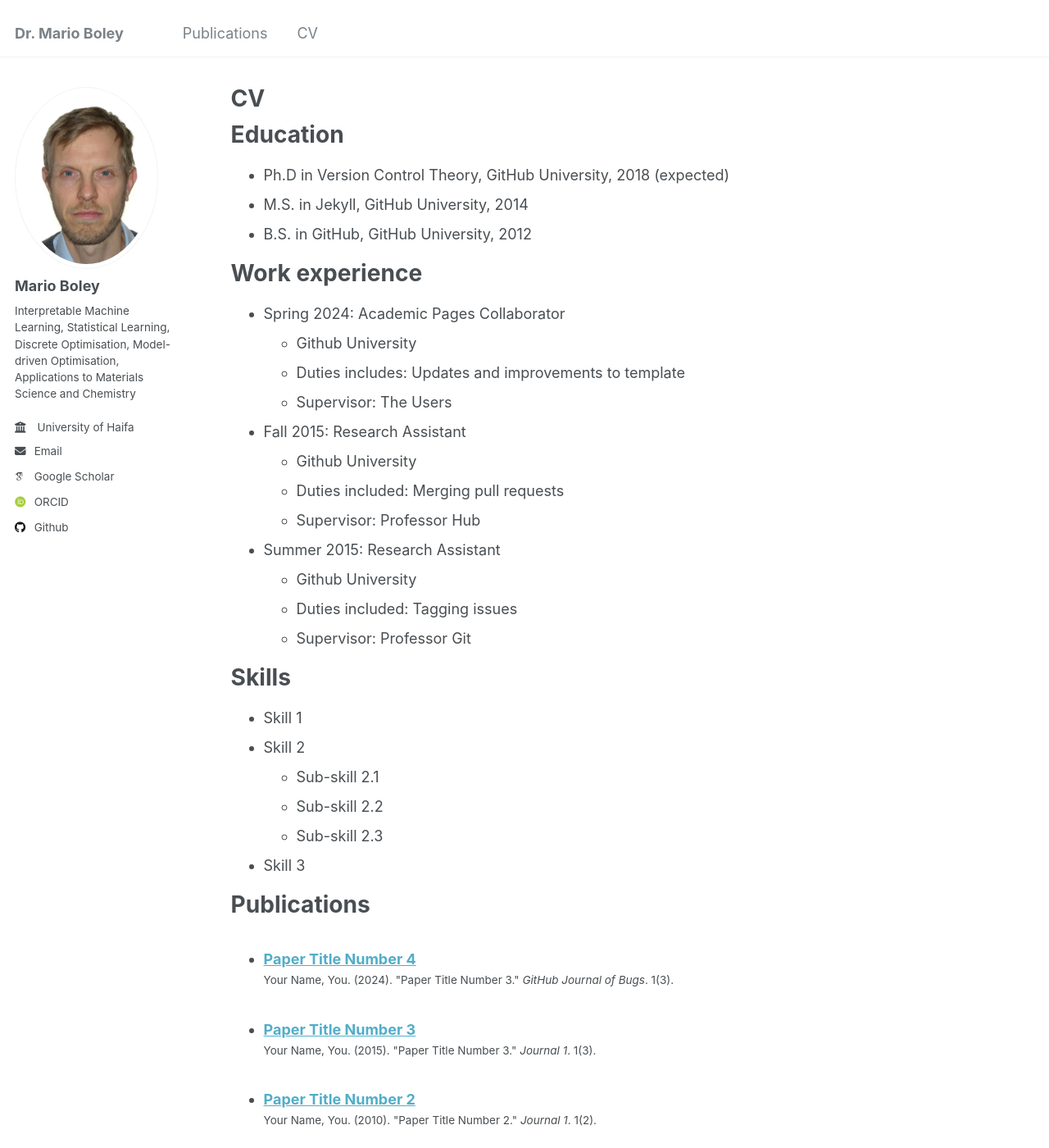
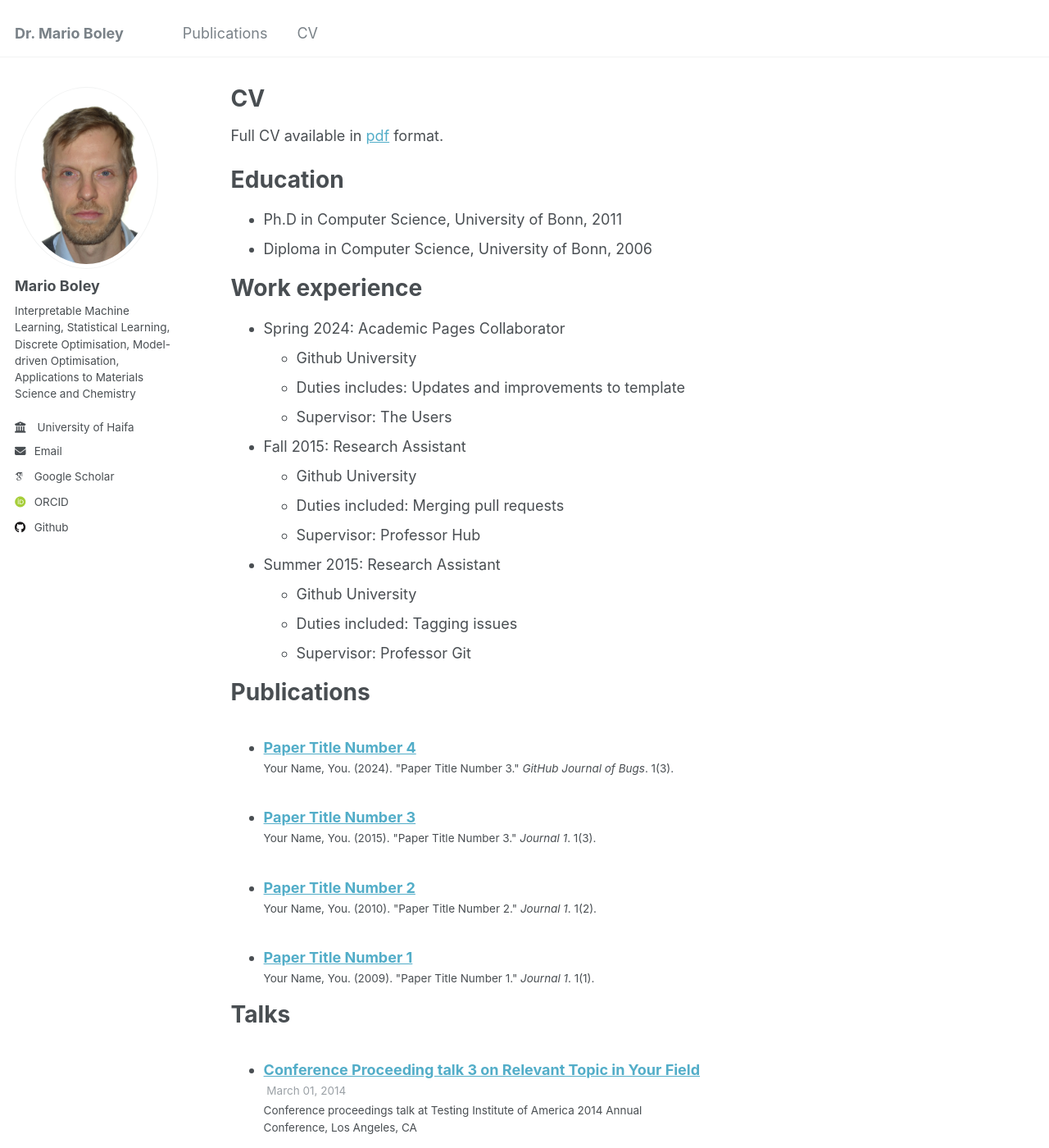
Before and after one commit to marioboley/marioboley.github.io, a Jekyll site: the page built from _pages/cv.md, in a window 1280 px wide and 1400 px high. Shown: the whole window at 82% size. Built offline with Jekyll 4.4.1, drawn with Linux system fonts in a browser that asks for light colours; some web fonts are replaced; some of the changed text lies outside the part shown.

Commit message:
Update cv.md

```diff
--- a/_pages/cv.md
+++ b/_pages/cv.md
@@ -9,11 +9,12 @@ redirect_from:
 
 {% include base_path %}
 
+Full CV available in [pdf](files/cv_with_pubs.pdf) format.
+
 Education
 ======
-* Ph.D in Version Control Theory, GitHub University, 2018 (expected)
-* M.S. in Jekyll, GitHub University, 2014
-* B.S. in GitHub, GitHub University, 2012
+* Ph.D in Computer Science, University of Bonn, 2011
+* Diploma in Computer Science, University of Bonn, 2006
 
 Work experience
 ======
@@ -32,14 +33,6 @@ Work experience
   * Duties included: Tagging issues
   * Supervisor: Professor Git
 
-Skills
-======
-* Skill 1
-* Skill 2
-  * Sub-skill 2.1
-  * Sub-skill 2.2
-  * Sub-skill 2.3
-* Skill 3
 
 Publications
 ======
```
Also changed, not shown: other parts of _pages/cv.md (+0 -4 lines).
